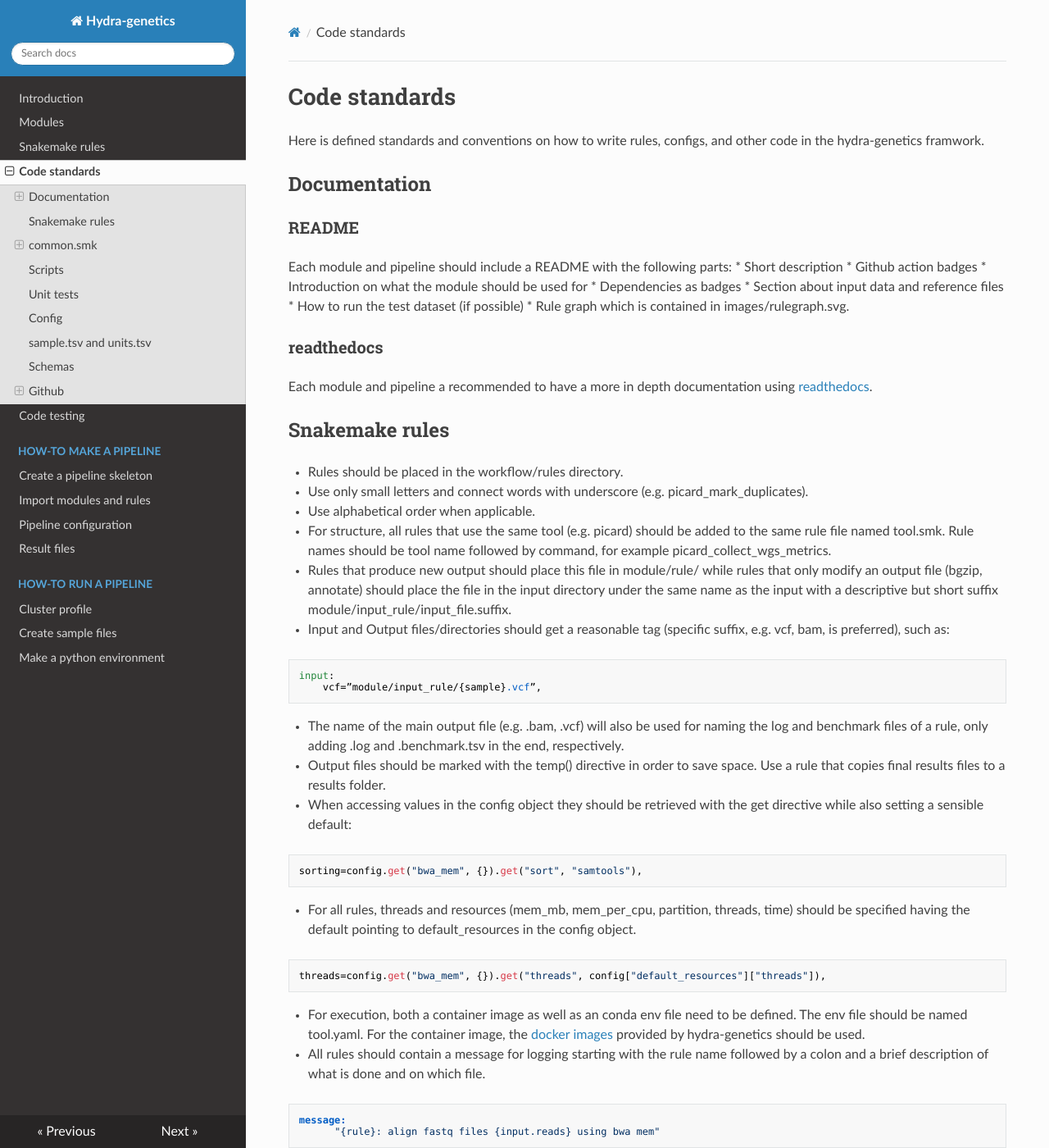
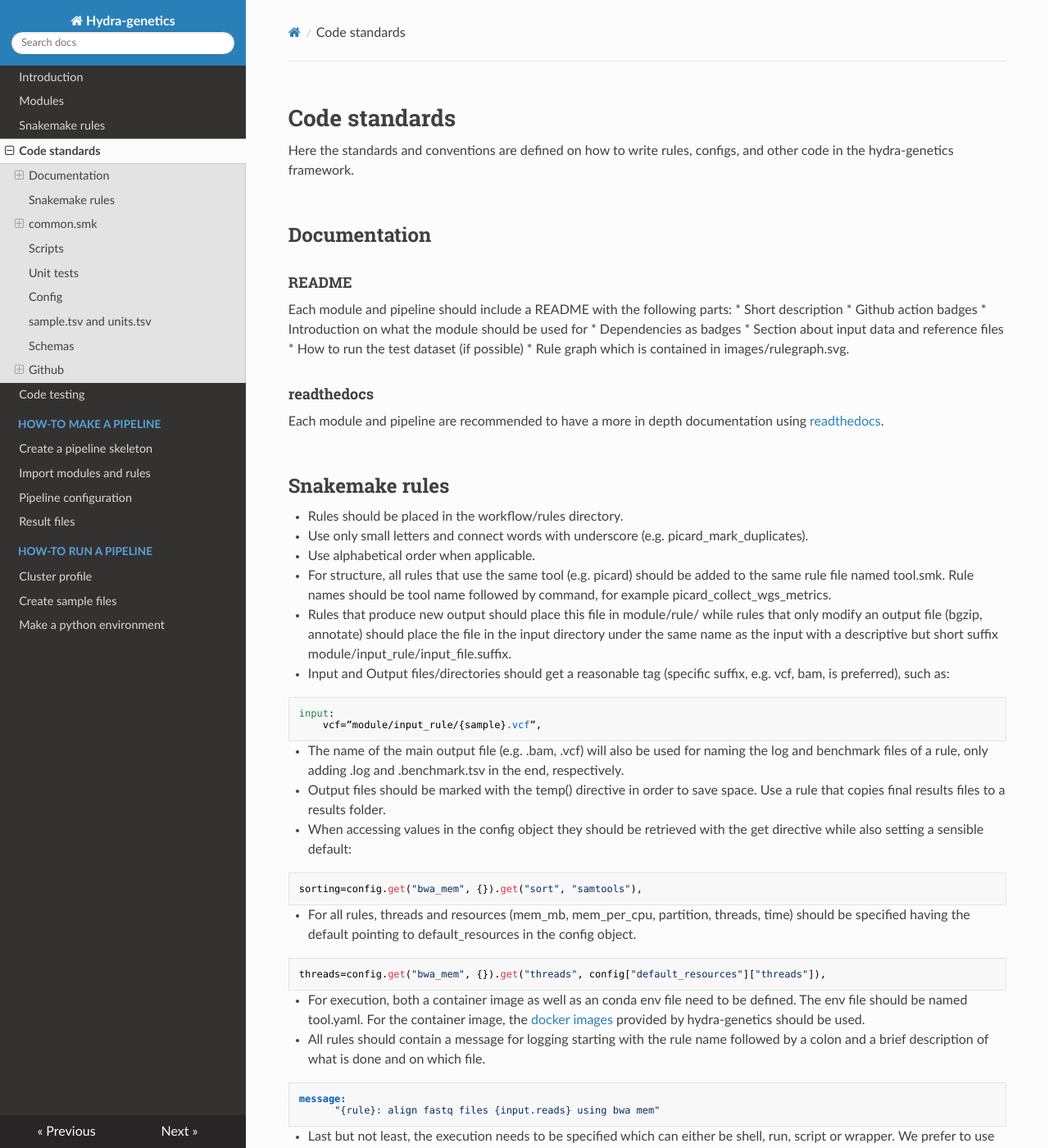
Before and after one commit to hydra-genetics/hydra-genetics, an MkDocs documentation site: the page built from docs/standards.md, in a window 1280 px wide and 1400 px high. Shown: the whole window at 82% size. Built offline with MkDocs 1.6.1, drawn with Linux system fonts in a browser that asks for light colours; nearby versions of some CDN libraries.

Commit message:
docs: minor updates

```diff
--- a/docs/extra.css
+++ b/docs/extra.css
@@ -1,3 +1,18 @@
 .wy-nav-content {
     max-width: 1200px !important;
 }
+h1,h2 {
+  margin-top: 50px;
+  margin-bottom: 10px !important;
+}
+h3 {
+  font-size: 18px;
+  margin-top: 30px;
+  margin-bottom: 10px !important;
+}
+p {
+  margin-top: 5px  !important;
+}
+* {
+  margin-bottom: 0px  !important;
+}
--- a/docs/standards.md
+++ b/docs/standards.md
@@ -1,5 +1,5 @@
 # Code standards
-Here is defined standards and conventions on how to write rules, configs, and other code in the hydra-genetics framwork.
+Here the standards and conventions are defined on how to write rules, configs, and other code in the hydra-genetics framework.
 
 ## Documentation
 ### README
@@ -13,7 +13,7 @@ Each module and pipeline should include a README with the following parts:
 * Rule graph which is contained in images/rulegraph.svg.
 
 ### readthedocs
-Each module and pipeline a recommended to have a more in depth documentation using [readthedocs](https://readthedocs.org/).
+Each module and pipeline are recommended to have a more in depth documentation using [readthedocs](https://readthedocs.org/).
 
 ## Snakemake rules
 * Rules should be placed in the workflow/rules directory.
```
Also changed, not shown: docs/config.md (+4 -4 lines), docs/rules.md (+1 -1 lines).
